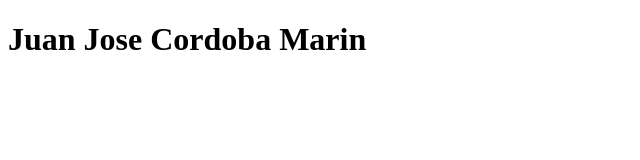
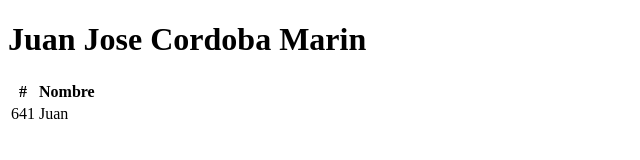
Before and after one commit to Juan6410/Proyecto, a plain HTML site: page actividad-1/index.html in a window 1280 px wide. Shown: the whole page, without its empty margins (0-640 px from the left). Drawn offline with Linux system fonts and the light colour scheme.

Commit message:
feat: se agrega tabla con id y nombre

```diff
--- a/actividad-1/index.html
+++ b/actividad-1/index.html
@@ -8,5 +8,15 @@
 </head>
 <body>
     <h1>Juan Jose Cordoba Marin</h1>
+    <table>
+        <thead>
+            <th>#</th>
+            <th>Nombre</th>
+        </thead>
+        <tr>
+            <td>641</td>
+            <td>Juan</td>
+        </tr>
+    </table>
 </body>
 </html>
```
